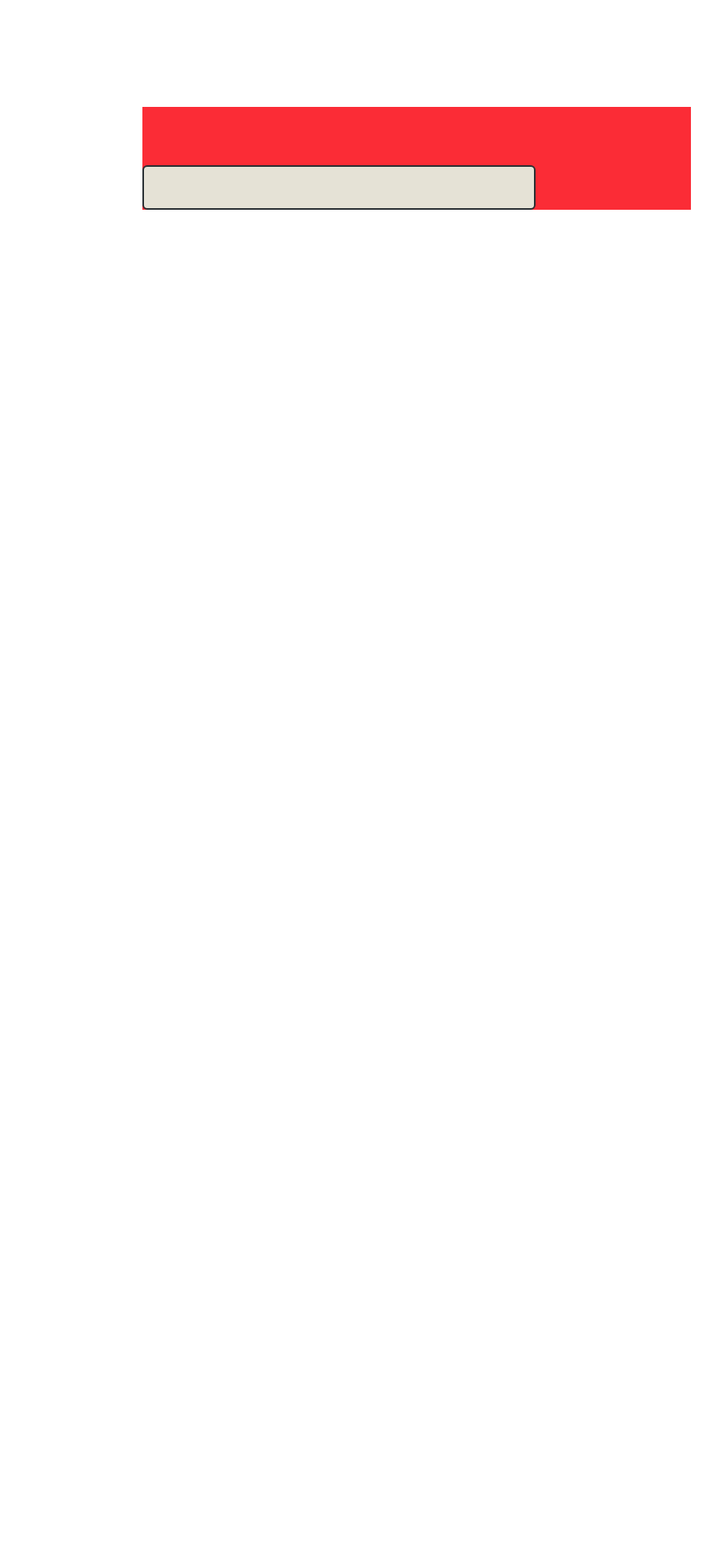
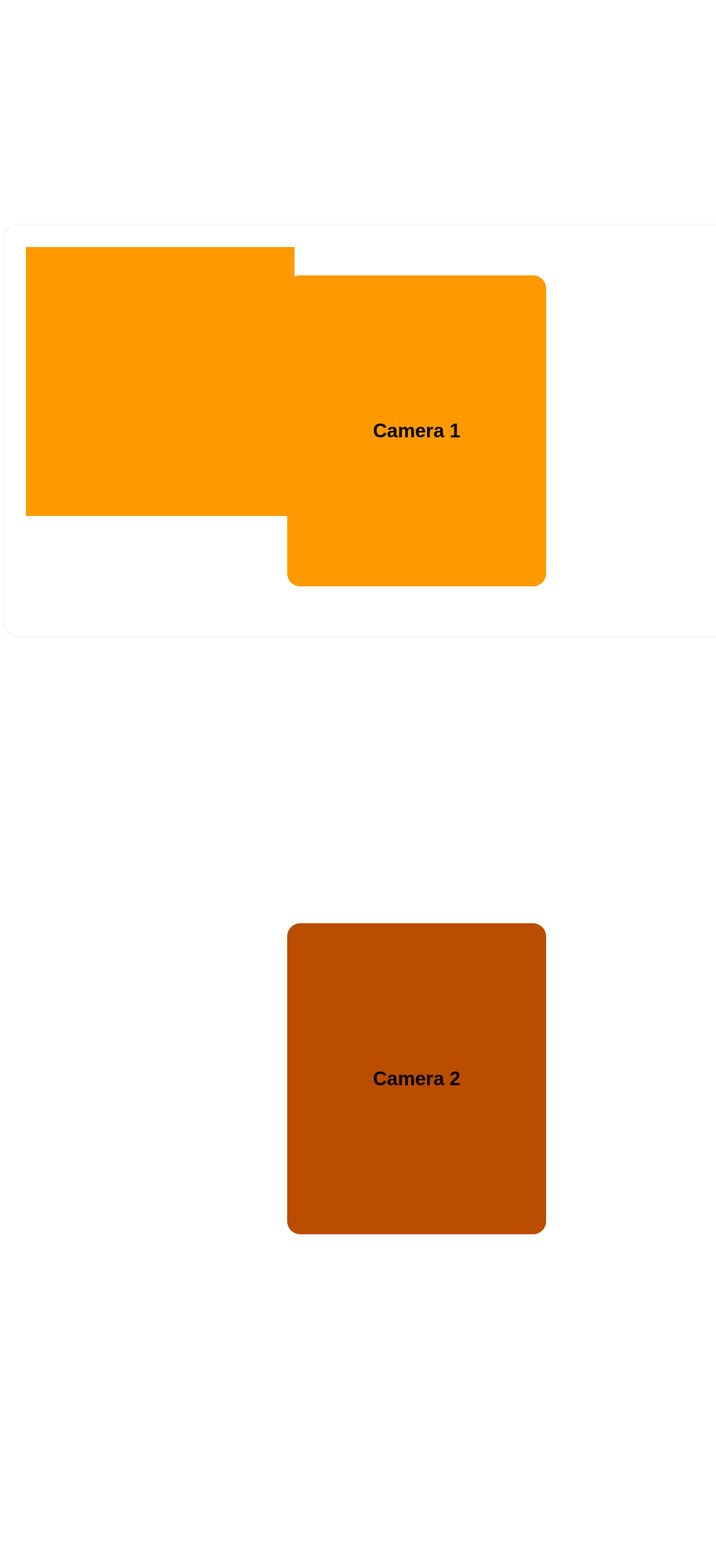
Before and after one commit to reham-elsayed/Reham-Elsayed, a Next.js app: page / in a window 1280 px wide. Shown: the part 2420-4340 px from the top of the page at 81% size, without its empty margins (125-1010 px from the left). Before the commit the page ends 2775 px from the top, so only its background shows below. Built offline with nearby package versions, Linux system fonts and the light colour scheme.

Commit message:
card style parallex working

```diff
--- a/app/Components/ParallexCardsWrapper/ParallexCardWrapper.tsx
+++ b/app/Components/ParallexCardsWrapper/ParallexCardWrapper.tsx
@@ -3,19 +3,53 @@ import ExpertiseCardContent from '../ExpertiseCardContent/ExpertiseCardContent'
 import cam from '../../../public/cam.svg'
 const ParallexCardWrapper = () => {
     return (
-        <div className='bg-red-500 flex flex-col justify-center items-end relative pt-[9vh] pe-[15vw]'>
-            <div className='flex flex-col items-start'>
-                <div className='flex flex-col sticky top-[25vh] bg-amber-100 rounded-2xl'>
-                    <div className='layout-etiquette-expertise'></div>
+        <div className=''>
+            {/*right side*/}
+            <div className=' relative  '>
+                <div className="relative top-0 w-full h-[300vh]"> {/* makes the page scrollable */}
+                    <div className="sticky top-0 h-screen flex items-center justify-center">
+                        <div className="w-80 h-96 bg-amber-500 rounded-2xl flex items-center justify-center text-2xl font-bold">
+                            Camera 1
+                        </div>
+                        <div className='absolute -z-10 h-screen  top-0 flex justify-center  items-center' >
+                            <div className=' p-[2vw]  w-[80vw] h-[40vw] border-3 border-[#e5e2d633] rounded-[20px]' >
+                                {/*left side*/}
+                                <div className='w-[26vw] h-[26vw]  bg-amber-500'></div>
+                            </div>
+                        </div>
+                    </div>
+                    <div className="sticky top-0 h-screen flex items-center justify-center">
+                        <div className="w-80 h-96 bg-amber-700 rounded-2xl flex items-center justify-center text-2xl font-bold">
+                            Camera 2
+                        </div>
+                    </div>
+                    <div className="sticky top-0 h-screen flex items-center justify-center">
+                        <div className="w-80 h-96 bg-amber-900 rounded-2xl flex items-center justify-center text-2xl font-bold">
+                            Camera 3
+                        </div>
+                    </div>
                 </div>
-
-
             </div>
         </div>
-    )
+    );
 }
 
 export default ParallexCardWrapper
+
+{/*container*/ }
+// <div className='flex justify-center  relative p-[2vw] overflow-hidden' >
+//     {/*left side*/}
+//     <div className='w-[26vw] h-[26vw]  bg-amber-50'>
+
+//     </div>
+//     {/*right side*/}
+//     <div className='flex flex-col items-start  flex-1  bg-amber-100  overflow-hidden'>
+
+
+
+
+
+//     </div>
 //   <div className='wrapper-all-mea__expertise'>
 //                 <div className='layout-etiquette-expertise-first'>
 //                     <div className='layout-etiquette-expertise'>
--- a/app/globals.css
+++ b/app/globals.css
@@ -106,30 +106,25 @@ body {
   color: var(--purple);
 }
 
-.card-film {
-  z-index: -1;
+.card-expertise {
+
   background-color: var(--black);
   border: 3px solid #e5e2d633;
   border-radius: 20px;
-  justify-content: flex-start;
-  align-items: center;
-  width: 75vw;
-  height: 36vw;
-  display: flex;
-  position: absolute;
-  inset: -6vw 0% auto -21.5vw;
-  overflow: hidden;
+
+  width: 80vw;
+  height: 40vw;
+
 }
 
-.card-film-header {
+.card-header {
   background-color: #e5e2d61a;
   justify-content: center;
   align-items: flex-start;
   width: 100%;
   height: 15%;
   display: flex;
-  position: absolute;
-  inset: 0% 0% auto;
+  position: relative;
 
 }
 
@@ -269,3 +264,14 @@ txt-expertise {
   font-size: 1.2vw;
   line-height: 1;
 }
+
+.wrapper-left__betacam {
+  opacity: 1;
+  justify-content: center;
+  align-items: center;
+  width: 32vw;
+  height: 32vw;
+  display: flex;
+  position: relative;
+  top: 1vw;
+}
```
